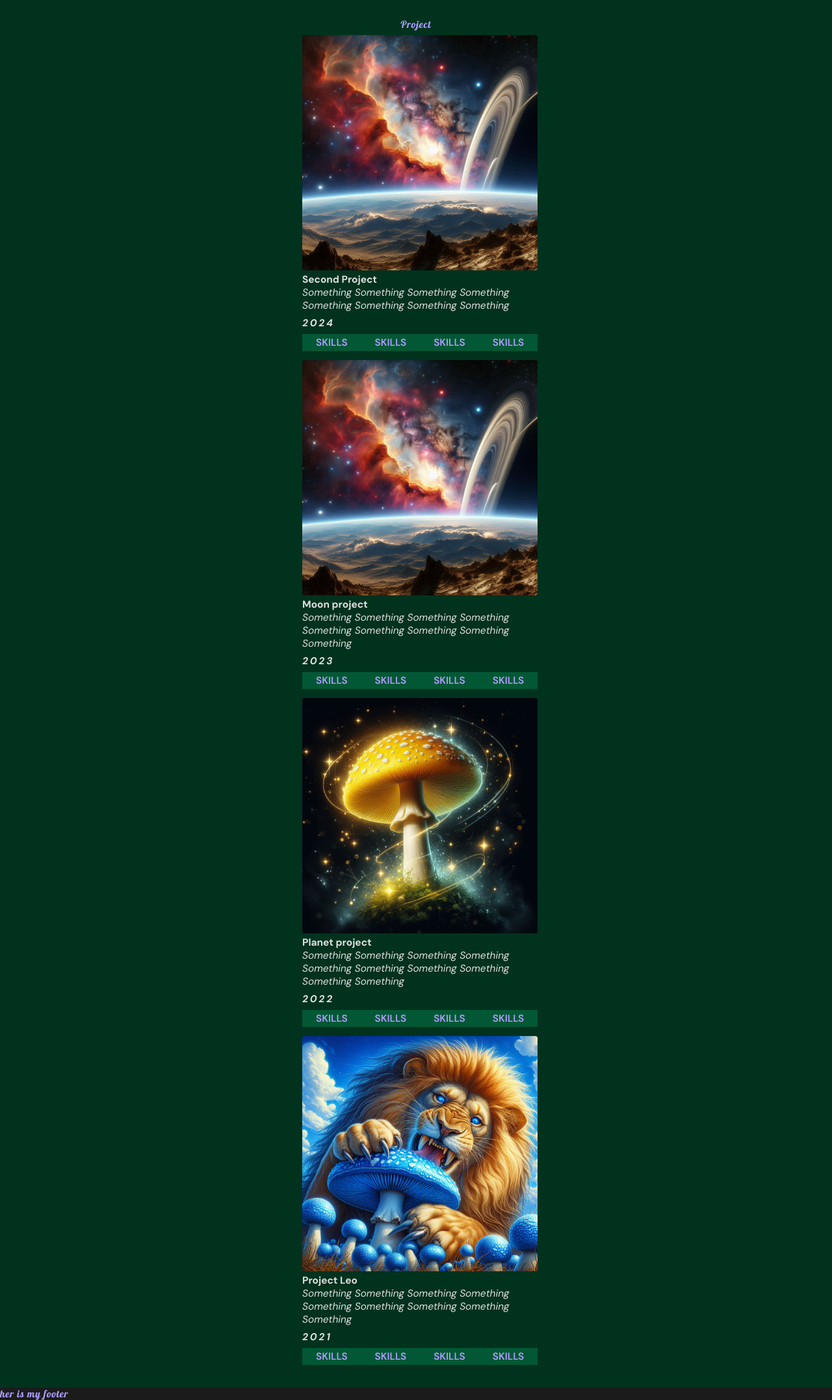
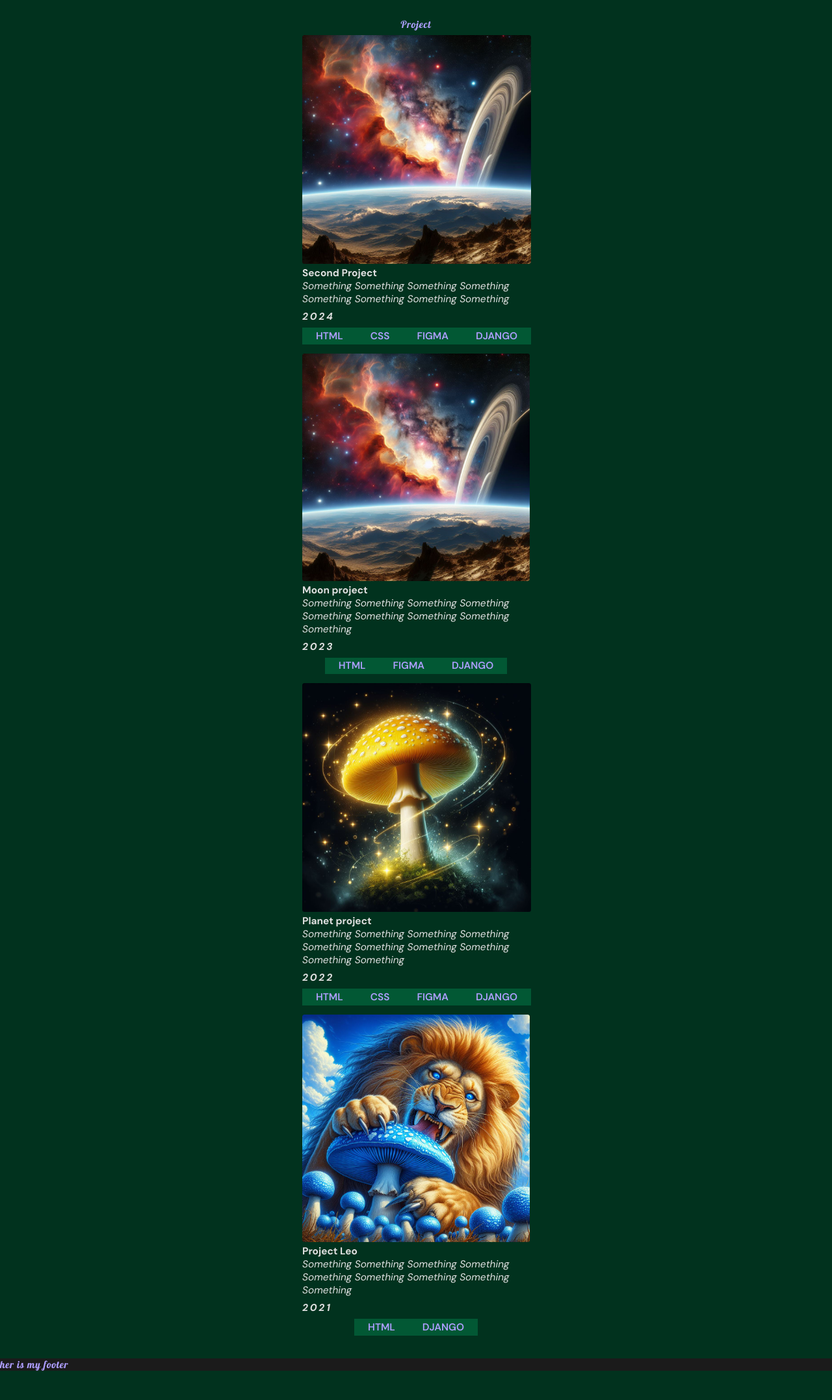
Before and after one commit to cjnj/117-portfolio-44, a Django app: page /projects/ in a window 1280 px wide. Shown: the part 60-2214 px from the top of the page at 65% size. After the commit the page ends 2169 px from the top, so only its background shows below. Run offline with Django 5.2, Linux system fonts and the light colour scheme; data comes from the database, SQL or seed files in the repository.

Commit message:
117 5/14/2024

```diff
--- a/templates/projects/projects.html
+++ b/templates/projects/projects.html
@@ -19,10 +19,10 @@
                 <p>{{ project.year }}</p>
 
                 <div class="skills-container center-row">
-                    <label>skills</label>
-                    <label>skills</label>
-                    <label>skills</label>
-                    <label>skills</label>
+                    {% for skill in project.skill.all %}
+                    <label>{{ skill.name }}</label>
+                    {% endfor %}
+
                 </div>
             </a>
         </div>
```
